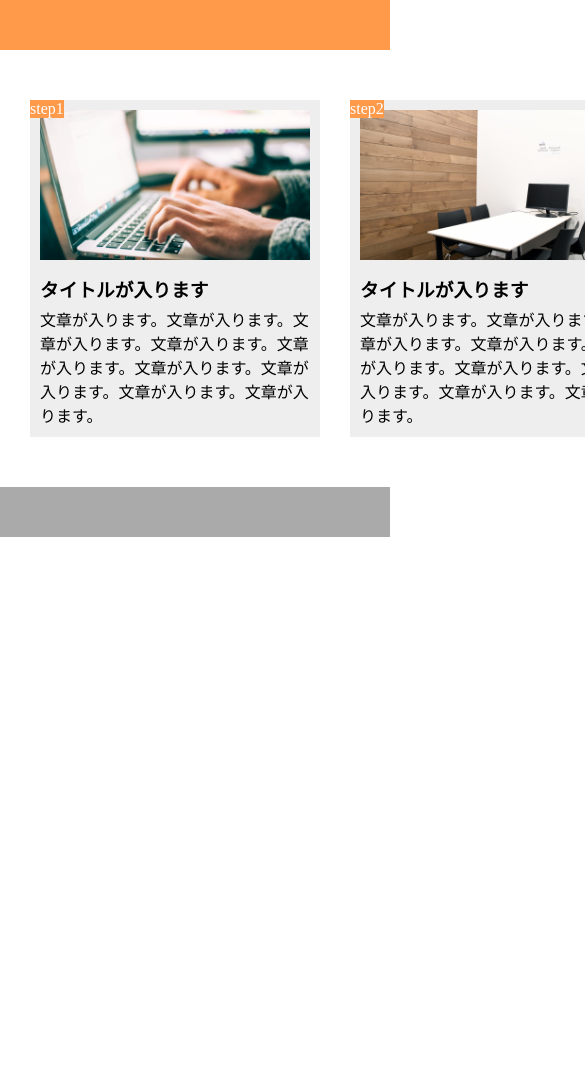
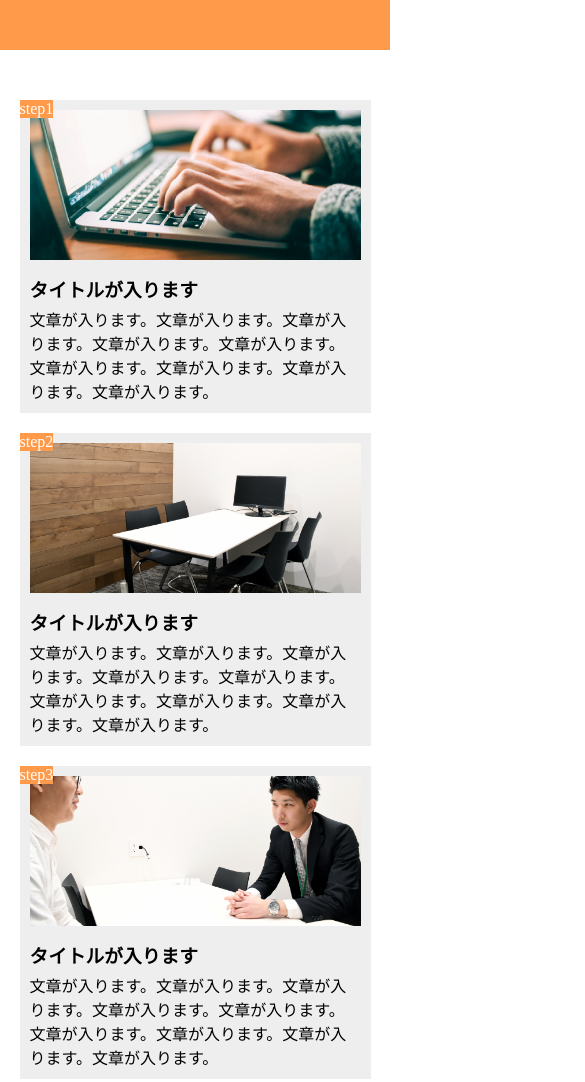
Before and after one commit to panna001/1-10task, a plain HTML site: page index.html in a window 390 px wide. Shown: the top 1082 px of the page, 585 px wide, since content can reach past the window. Before the commit the page ends 844 px from the top, so only its background shows below. Drawn offline with Linux system fonts and the light colour scheme.

Commit message:
[Finish]1-10task

```diff
--- a/index.html
+++ b/index.html
@@ -1,6 +1,7 @@
 <html lang="ja">
   <head>
     <meta charset="utf-8">
+    <meta name="viewport" content = "initial-scale=1.0">
     <title>1-9演習問題</title>
     <link rel="stylesheet" href="style.css">
   </head>
--- a/style.css
+++ b/style.css
@@ -44,7 +44,7 @@ footer {
 
 .img {
   height: 150px;
-  background-position: center;
+  background-position: bottom;
   background-size: cover;
 }
 
@@ -64,3 +64,15 @@ footer {
   padding-top: 15px;
   padding-bottom: 5px;
 }
+
+@media screen and (max-width:768px) {
+  .contents {
+    width: 90%;
+    margin: 50px auto;
+    display: block;
+  }
+
+  .content {
+    margin: 0 0 20px;
+  }
+}
```
